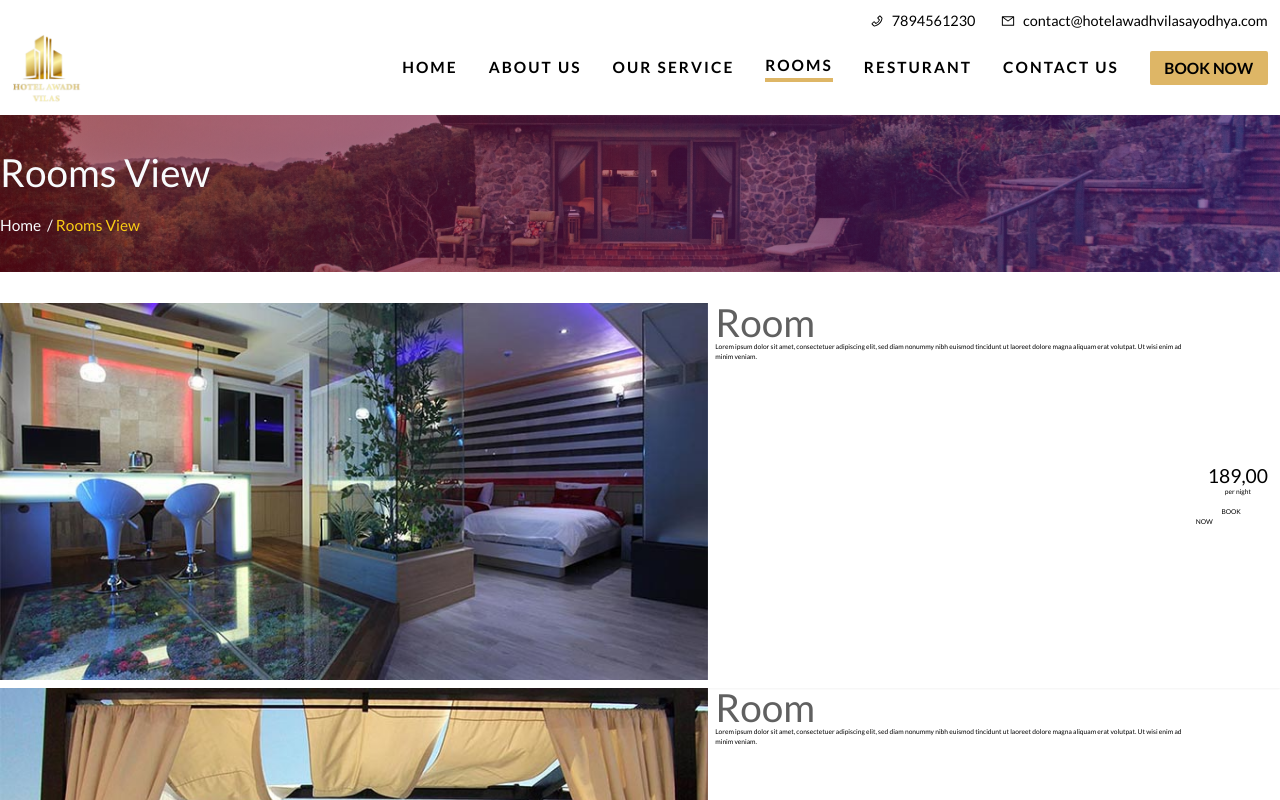
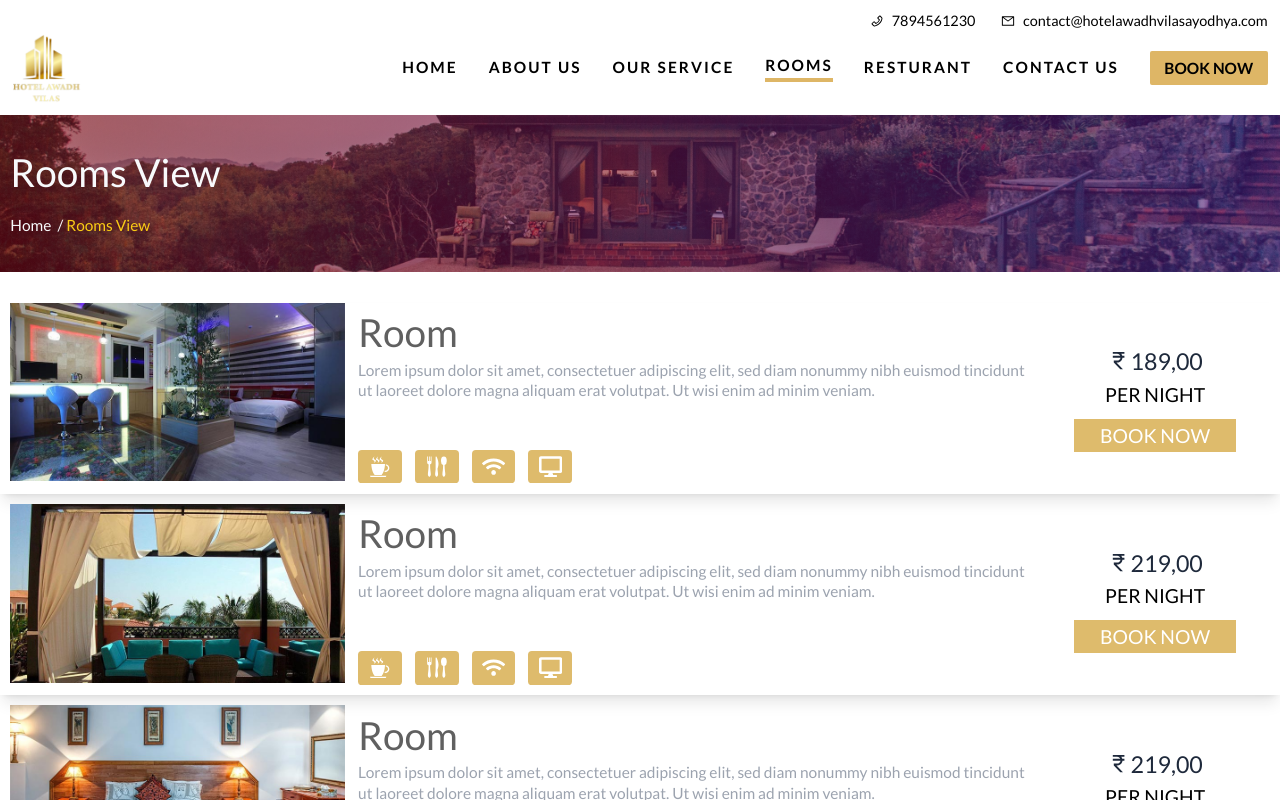
Before and after one commit to SushilKc00/Ayoudhya_Web, a React (Vite) app: page /rooms in a window 1280 px wide. Shown: the top 800 px of the page. Built offline with nearby package versions, Linux system fonts and the light colour scheme; a web font is replaced by a local one.

Commit message:
working on room page

```diff
--- a/src/Pages/ContactUs/Contact.jsx
+++ b/src/Pages/ContactUs/Contact.jsx
@@ -60,6 +60,7 @@ export const Contact = () => {
             />
           </div>
         </section>
+
         <section className="conatct-conten lg:py-24 bg-slate-50">
           <div className="lg:flex gap-3 px-3 py-4 xl:w-[77%]  m-auto mt-8">
             <div className="lg:w-[60%] p-3">
@@ -68,6 +69,8 @@ export const Contact = () => {
                   contact us
                 </h2>
               </div>
+              {/* ------------------------------form ----------------------------------------------------- */}
+
               <form>
                 <div className="mt-7 grid grid-cols-1 gap-x-6 gap-y-8 sm:grid-cols-6">
                   <div className="sm:col-span-3">
@@ -170,6 +173,7 @@ export const Contact = () => {
                   </button>
                 </div>
               </form>
+              {/* ------------------------------form ----------------------------------------------------- */}
             </div>
             <div className="lg:w-[40%] p-3 lg:mt-0 mt-10">
               <div className="flex items-start  lg:pb-4">
--- a/src/Pages/Rooms/Rooms.jsx
+++ b/src/Pages/Rooms/Rooms.jsx
@@ -6,6 +6,12 @@ import BannerImg from "../../assets/jesse-gardner.jpg";
 import Room1 from "../../assets/singleroom1.png";
 import Room2 from "../../assets/singleroom2.jpg";
 import Room3 from "../../assets/singleroom3.jpg";
+import { MdOutlineCurrencyRupee } from "react-icons/md";
+
+import { GiCoffeeCup } from "react-icons/gi";
+import { GiForkKnifeSpoon } from "react-icons/gi";
+import { FaWifi } from "react-icons/fa";
+import { FaDesktop } from "react-icons/fa";
 
 export const Rooms = () => {
   // -------banner img--------- //
@@ -22,7 +28,12 @@ export const Rooms = () => {
       title: "Room",
       description:
         "Lorem ipsum dolor sit amet, consectetuer adipiscing elit, sed diam nonummy nibh euismod tincidunt ut laoreet dolore magna aliquam erat volutpat. Ut wisi enim ad minim veniam.",
-      icons: [{ icon: "" }, { icon: "" }, { icon: "" }, { icon: "" }],
+      icons: [
+        { icon: <GiCoffeeCup /> },
+        { icon: <GiForkKnifeSpoon /> },
+        { icon: <FaWifi /> },
+        { icon: <FaDesktop /> },
+      ],
       price: "189,00",
       time: "per night",
     },
@@ -31,7 +42,12 @@ export const Rooms = () => {
       title: "Room",
       description:
         "Lorem ipsum dolor sit amet, consectetuer adipiscing elit, sed diam nonummy nibh euismod tincidunt ut laoreet dolore magna aliquam erat volutpat. Ut wisi enim ad minim veniam.",
-      icons: [{ icon: "" }, { icon: "" }, { icon: "" }, { icon: "" }],
+      icons: [
+        { icon: <GiCoffeeCup /> },
+        { icon: <GiForkKnifeSpoon /> },
+        { icon: <FaWifi /> },
+        { icon: <FaDesktop /> },
+      ],
       price: "219,00",
       time: "per night",
     },
@@ -40,7 +56,12 @@ export const Rooms = () => {
       title: "Room",
       description:
         "Lorem ipsum dolor sit amet, consectetuer adipiscing elit, sed diam nonummy nibh euismod tincidunt ut laoreet dolore magna aliquam erat volutpat. Ut wisi enim ad minim veniam.",
-      icons: [{ icon: "" }, { icon: "" }, { icon: "" }, { icon: "" }],
+      icons: [
+        { icon: <GiCoffeeCup /> },
+        { icon: <GiForkKnifeSpoon /> },
+        { icon: <FaWifi /> },
+        { icon: <FaDesktop /> },
+      ],
       price: "219,00",
       time: "per night",
     },
@@ -58,7 +79,7 @@ export const Rooms = () => {
                 background: `linear-gradient(95deg, rgba(147, 0, 17, 0.50) 0%, rgba(86, 20, 147, 0.50) 100%)`,
               }}
             >
-              <div className="max-w-[1320px] m-auto flex flex-col justify-center items-start">
+              <div className="max-w-[1320px] m-auto flex flex-col justify-center items-start px-4">
                 <div className="py-5">
                   <h1 className="capitalize text-slate-50 font-normal lg:text-6xl md:text-5xl text-3xl">
                     Rooms view
@@ -81,40 +102,50 @@ export const Rooms = () => {
       <section className="w-[100%] py-12">
         {roomCardData.map((item, i) => (
           <Link to={`/roomdetails/${i}`}>
-            <div className="max-w-[1320px] m-auto lg:flex shadow-sm" key={i}>
-              <div className="overflow-hidden lg:pb-3 lg:pe-3">
+            <div
+              className="max-w-[1320px] h-max m-auto lg:flex mb-4 shadow-lg px-4"
+              key={i}
+            >
+              <div className="overflow-hidden lg:pb-3 lg:pe-3 lg:w-[40%] md:w-[100%]">
                 <img
                   src={item.url}
                   alt={item.title}
-                  className="hover:scale-110"
+                  className="hover:scale-110 duration-1000"
                 />
               </div>
               <div className="lg:flex md:flex">
-                <div className="flex flex-col items-start justify-start gap-3">
-                  <div>
-                    <h3 className="lg:text-6xl md:text-5xl text-3xl text-clr-gray font-normal">
+                <div className="flex flex-col items-start justify-start lg:w-[75%] md:w-[75%] gap-3 px-2 py-4">
+                  <div className="lg:mb-16 md:mb-12">
+                    <h3 className="lg:text-6xl md:text-5xl text-3xl text-clr-gray font-normal mb-3">
                       {item.title}
                     </h3>
-                    <p>{item.description}</p>
+                    <p className="text-2xl text-gray-400 font-normal">
+                      {item.description}
+                    </p>
                   </div>
-                  {item.icons.map((item, i) => {
-                    <div
-                      className="service-Icon flex items-center justify-center py-2 px-4"
-                      key={i}
-                    >
-                      {item.icon}
-                    </div>;
-                  })}
+                  <div className="flex items-center gap-5">
+                    {item.icons.map((item, i) => (
+                      <div
+                        className="service-Icon btn_bg_color text-4xl py-2 px-4 text-white rounded-md"
+                        key={i}
+                      >
+                        {item.icon}
+                      </div>
+                    ))}
+                  </div>
                 </div>
-                <div className="flex flex-col items-center justify-center ">
-                  <div>
+                <div className="flex flex-col items-center justify-center lg:w-[25%] md:w-[25%]">
+                  <p className="room-price text-4xl text-slate-800 mb-3 flex">
                     <span className="sr-only">room price</span>
-                    <span className="room-price text-3xl">{item.price}</span>
-                  </div>
-                  <span>{item.time}</span>
+                    <MdOutlineCurrencyRupee /> {item.price}
+                  </p>
+                  <p className="uppercase text-3xl mb-3">{item.time}</p>
                   <br />
                   <div>
-                    <Link to="#" className="uppercase py-2 px-10">
+                    <Link
+                      to="#"
+                      className="uppercase py-2 px-10 text-3xl btn_bg_color text-white active:scale-90 hover:bg-yellow-600"
+                    >
                       book now
                     </Link>
                   </div>
```
